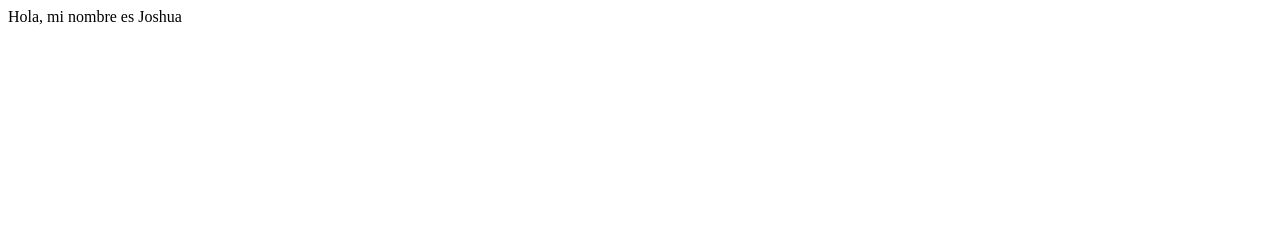
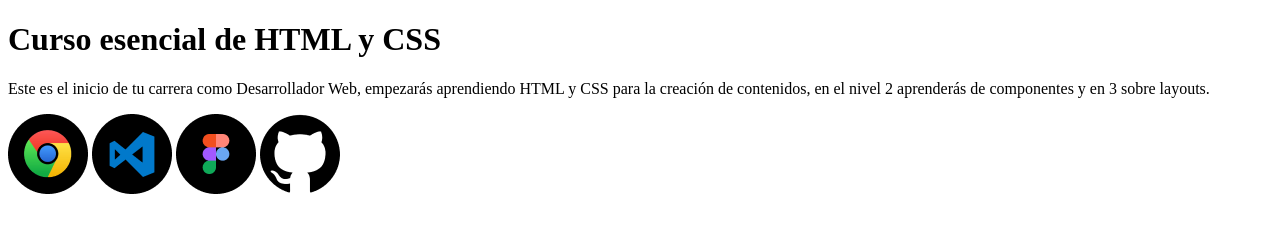
Before and after one commit to joshuatunon/curso-esencial-html-css, a plain HTML site: page index.html in a window 1280 px wide. Drawn offline with Linux system fonts and the light colour scheme.

Commit message:
Added the images of the project's software logos
We're working with Google Chrome, Figma, Visual Studio Code, and GitHub. The project of this course is to create a blog page using HTML and CSS hence we attached the logos of these Software we're going to use throughout the lessons.

```diff
--- a/index.html
+++ b/index.html
@@ -4,9 +4,19 @@
   <meta charset="UTF-8">
   <meta http-equiv="X-UA-Compatible" content="IE=edge">
   <meta name="viewport" content="width=device-width, initial-scale=1.0">
-  <title>Document</title>
+  <title>El Blog de Joshua</title>
 </head>
 <body>
-  Hola, mi nombre es Joshua
+  <h1>
+    Curso esencial de HTML y CSS
+  </h1>
+  <p>
+    Este es el inicio de tu carrera como Desarrollador Web, empezarás aprendiendo HTML y CSS para la creación de contenidos,
+    en el nivel 2 aprenderás de componentes y en 3 sobre layouts.
+  </p>
+  <img src="images/google-chrome.png" alt="Logo del explorador Google Chrome" title="Logo de Google Chrome">
+  <img src="images/visual-studio-code.png" alt="Logo del editor de código Visual Studio Code by Microsoft" title="Logo de Visual Studio Code">
+  <img src="images/figma.png" alt="Logo de la herramienta de diseño UI/UX de interfaz colaborativa Figma" title="Logo de Figma">
+  <img src="images/github.png" alt="Logo del sistema de control de versiones GitHub by Microsoft Corporation" title="Logo de GitHub">
 </body>
 </html>
```
Also changed, not shown: images/figma.png (added), images/github.png (added), images/google-chrome.png (added), images/visual-studio-code.png (added).
